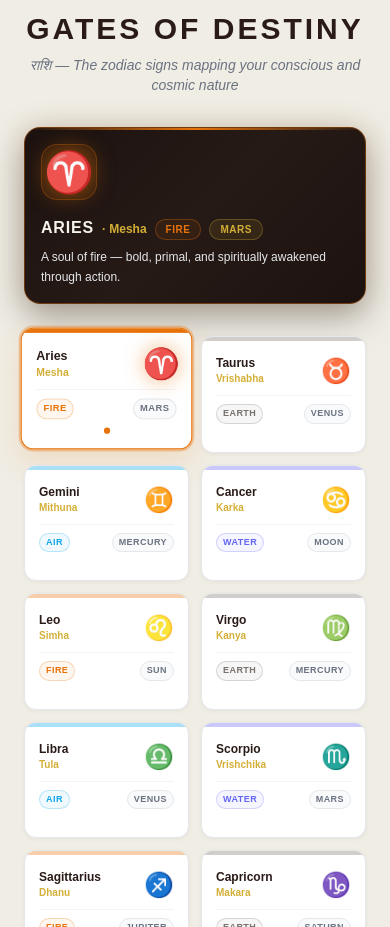
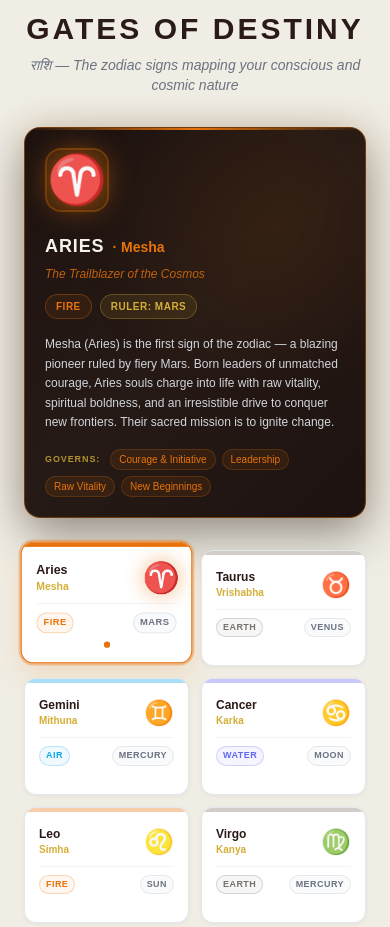
Before and after one commit to Saptak-d/ASTRODEV_Frontend, a React (Vite) app: page / in a window 390 px wide. Shown: the part 4560-5487 px from the top of the page. Built offline with nearby package versions, Linux system fonts and the light colour scheme.

Commit message:
feat: enrich zodiac detail box - bigger size, tagline, full desc, governs tags

```diff
--- a/src/pages/Landing.jsx
+++ b/src/pages/Landing.jsx
@@ -68,18 +68,78 @@ export default function Landing() {
 
 
   const zodiacs = [
-    { sign: '♈', nameKey: 'zodiac.aries.name',       subKey: 'zodiac.aries.sub',       element: 'Fire',  rulerKey: 'ruler.mars',    descKey: 'zodiac.aries.desc' },
-    { sign: '♉', nameKey: 'zodiac.taurus.name',      subKey: 'zodiac.taurus.sub',      element: 'Earth', rulerKey: 'ruler.venus',   descKey: 'zodiac.taurus.desc' },
-    { sign: '♊', nameKey: 'zodiac.gemini.name',      subKey: 'zodiac.gemini.sub',      element: 'Air',   rulerKey: 'ruler.mercury', descKey: 'zodiac.gemini.desc' },
-    { sign: '♋', nameKey: 'zodiac.cancer.name',      subKey: 'zodiac.cancer.sub',      element: 'Water', rulerKey: 'ruler.moon',    descKey: 'zodiac.cancer.desc' },
-    { sign: '♌', nameKey: 'zodiac.leo.name',         subKey: 'zodiac.leo.sub',         element: 'Fire',  rulerKey: 'ruler.sun',     descKey: 'zodiac.leo.desc' },
-    { sign: '♍', nameKey: 'zodiac.virgo.name',       subKey: 'zodiac.virgo.sub',       element: 'Earth', rulerKey: 'ruler.mercury', descKey: 'zodiac.virgo.desc' },
-    { sign: '♎', nameKey: 'zodiac.libra.name',       subKey: 'zodiac.libra.sub',       element: 'Air',   rulerKey: 'ruler.venus',   descKey: 'zodiac.libra.desc' },
-    { sign: '♏', nameKey: 'zodiac.scorpio.name',     subKey: 'zodiac.scorpio.sub',     element: 'Water', rulerKey: 'ruler.mars',    descKey: 'zodiac.scorpio.desc' },
-    { sign: '♐', nameKey: 'zodiac.sagittarius.name', subKey: 'zodiac.sagittarius.sub', element: 'Fire',  rulerKey: 'ruler.jupiter', descKey: 'zodiac.sagittarius.desc' },
-    { sign: '♑', nameKey: 'zodiac.capricorn.name',   subKey: 'zodiac.capricorn.sub',   element: 'Earth', rulerKey: 'ruler.saturn',  descKey: 'zodiac.capricorn.desc' },
-    { sign: '♒', nameKey: 'zodiac.aquarius.name',    subKey: 'zodiac.aquarius.sub',    element: 'Air',   rulerKey: 'ruler.saturn',  descKey: 'zodiac.aquarius.desc' },
-    { sign: '♓', nameKey: 'zodiac.pisces.name',      subKey: 'zodiac.pisces.sub',      element: 'Water', rulerKey: 'ruler.jupiter', descKey: 'zodiac.pisces.desc' },
+    {
+      sign: '♈', nameKey: 'zodiac.aries.name', subKey: 'zodiac.aries.sub', element: 'Fire', rulerKey: 'ruler.mars',
+      tagline: 'The Trailblazer of the Cosmos',
+      desc: 'Mesha (Aries) is the first sign of the zodiac — a blazing pioneer ruled by fiery Mars. Born leaders of unmatched courage, Aries souls charge into life with raw vitality, spiritual boldness, and an irresistible drive to conquer new frontiers. Their sacred mission is to ignite change.',
+      governs: ['Courage & Initiative', 'Leadership', 'Raw Vitality', 'New Beginnings'],
+    },
+    {
+      sign: '♉', nameKey: 'zodiac.taurus.name', subKey: 'zodiac.taurus.sub', element: 'Earth', rulerKey: 'ruler.venus',
+      tagline: 'The Sacred Builder of Abundance',
+      desc: 'Vrishabha (Taurus) is grounded in the eternal abundance of Earth, governed by the grace of Venus. Patient, devoted, and deeply sensual, Taurus souls build lasting foundations — in wealth, relationships, and art. Their inner stillness holds tremendous creative and material power.',
+      governs: ['Patience & Stability', 'Wealth', 'Sensuality', 'Artistic Grace'],
+    },
+    {
+      sign: '♊', nameKey: 'zodiac.gemini.name', subKey: 'zodiac.gemini.sub', element: 'Air', rulerKey: 'ruler.mercury',
+      tagline: 'The Twin Flame of Intellect',
+      desc: 'Mithuna (Gemini) pulses with Mercury\'s swift wind of intelligence and communication. The cosmic twins embody duality — bridging ideas, cultures, and minds with extraordinary eloquence. Versatile and perpetually curious, they are the messengers of divine thought and the weavers of connection.',
+      governs: ['Intellect & Wit', 'Communication', 'Adaptability', 'Social Bonds'],
+    },
+    {
+      sign: '♋', nameKey: 'zodiac.cancer.name', subKey: 'zodiac.cancer.sub', element: 'Water', rulerKey: 'ruler.moon',
+      tagline: 'Guardian of the Lunar Heart',
+      desc: 'Karka (Cancer) is the nurturing womb of the zodiac, cradled by the Moon\'s ever-changing tides. Gifted with profound intuition and emotional depth, Cancer souls are the sacred keepers of home, family, and ancestral memory — offering boundless compassion and an unbreakable protective love.',
+      governs: ['Intuition', 'Emotional Depth', 'Nurturing', 'Home & Ancestry'],
+    },
+    {
+      sign: '♌', nameKey: 'zodiac.leo.name', subKey: 'zodiac.leo.sub', element: 'Fire', rulerKey: 'ruler.sun',
+      tagline: 'The Sovereign Soul of the Sun',
+      desc: 'Simha (Leo) radiates with the boundless light of the Sun — the cosmic king who commands attention, inspires devotion, and illuminates every room. Born to lead with warmth, Leo souls carry an innate dignity and creative fire, transforming the world through their magnetic presence and noble heart.',
+      governs: ['Royalty & Dignity', 'Creative Fire', 'Generosity', 'Leadership'],
+    },
+    {
+      sign: '♍', nameKey: 'zodiac.virgo.name', subKey: 'zodiac.virgo.sub', element: 'Earth', rulerKey: 'ruler.mercury',
+      tagline: 'The Divine Healer of Precision',
+      desc: 'Kanya (Virgo) channels Mercury\'s analytical mastery through earthly service and sacred craftsmanship. The purest sign of discernment, Virgo souls refine the world through meticulous attention, selfless healing, and unwavering devotion to excellence — turning everyday work into an act of worship.',
+      governs: ['Analytical Mind', 'Healing & Service', 'Perfection', 'Practical Wisdom'],
+    },
+    {
+      sign: '♎', nameKey: 'zodiac.libra.name', subKey: 'zodiac.libra.sub', element: 'Air', rulerKey: 'ruler.venus',
+      tagline: 'The Cosmic Architect of Harmony',
+      desc: 'Tula (Libra) holds Venus\'s scales of cosmic justice and divine beauty. Born diplomats and artists, Libra souls are compelled by an eternal quest for fairness, aesthetic perfection, and meaningful partnership. Their greatest gift is the ability to create harmony where chaos once reigned.',
+      governs: ['Balance & Justice', 'Partnership', 'Aesthetic Beauty', 'Diplomacy'],
+    },
+    {
+      sign: '♏', nameKey: 'zodiac.scorpio.name', subKey: 'zodiac.scorpio.sub', element: 'Water', rulerKey: 'ruler.mars',
+      tagline: 'The Transformer of Hidden Depths',
+      desc: 'Vrishchika (Scorpio) descends into the deepest waters of the psyche, wielding Mars\'s raw power for alchemical transformation. Scorpio souls are fearless investigators of truth, masters of regeneration, and channels of profound mystical intensity — eternally reborn through the fire of their own will.',
+      governs: ['Transformation', 'Mysticism', 'Willpower', 'Hidden Truths'],
+    },
+    {
+      sign: '♐', nameKey: 'zodiac.sagittarius.name', subKey: 'zodiac.sagittarius.sub', element: 'Fire', rulerKey: 'ruler.jupiter',
+      tagline: 'The Cosmic Seeker of Higher Truth',
+      desc: 'Dhanu (Sagittarius) blazes with Jupiter\'s expansive fire — the eternal archer whose arrow points toward the heavens. Philosophers, adventurers, and truth-seekers, Sagittarius souls transcend boundaries, both physical and spiritual, driven by an insatiable hunger for wisdom, freedom, and higher purpose.',
+      governs: ['Higher Wisdom', 'Freedom & Adventure', 'Philosophy', 'Spiritual Growth'],
+    },
+    {
+      sign: '♑', nameKey: 'zodiac.capricorn.name', subKey: 'zodiac.capricorn.sub', element: 'Earth', rulerKey: 'ruler.saturn',
+      tagline: 'The Mountain Climber of Destiny',
+      desc: 'Makara (Capricorn) is sculpted by Saturn\'s patient hand — the relentless mountain climber who earns mastery through discipline, sacrifice, and time. Capricorn souls carry ancient wisdom and karmic authority, building empires of lasting achievement through sheer perseverance and unwavering ambition.',
+      governs: ['Ambition & Mastery', 'Discipline', 'Karmic Duty', 'Long-term Vision'],
+    },
+    {
+      sign: '♒', nameKey: 'zodiac.aquarius.name', subKey: 'zodiac.aquarius.sub', element: 'Air', rulerKey: 'ruler.saturn',
+      tagline: 'The Visionary of the New Age',
+      desc: 'Kumbha (Aquarius) pours Saturn\'s cosmic waters of knowledge upon all of humanity. The great humanitarian and revolutionary thinker, Aquarius souls are centuries ahead of their time — visionaries who shatter outdated systems to usher in a more just, enlightened, and unified world.',
+      governs: ['Humanitarianism', 'Innovation', 'Collective Vision', 'Higher Ideals'],
+    },
+    {
+      sign: '♓', nameKey: 'zodiac.pisces.name', subKey: 'zodiac.pisces.sub', element: 'Water', rulerKey: 'ruler.jupiter',
+      tagline: 'The Mystic Ocean of the Soul',
+      desc: 'Meena (Pisces) dissolves all boundaries in Jupiter\'s infinite oceanic consciousness. The most spiritually evolved sign, Pisces souls float between worlds — gifted with transcendent empathy, visionary dreams, and a divine connection to the unseen realms. They are the universe dreaming of itself.',
+      governs: ['Spiritual Transcendence', 'Empathy & Compassion', 'Dreams & Visions', 'Unity'],
+    },
   ];
 
   const planets = [
@@ -557,11 +617,11 @@ export default function Landing() {
             const elColor = elementColors[z.element] || '#D4AF37';
             return (
               <div
-                className="max-w-3xl mx-auto mb-8 rounded-2xl p-4 sm:p-5 md:p-6 border text-left shadow-xl transition-all duration-300 relative overflow-hidden"
+                className="max-w-4xl mx-auto mb-8 rounded-2xl p-5 sm:p-7 md:p-8 border text-left shadow-xl transition-all duration-300 relative overflow-hidden"
                 style={{
                   background: 'linear-gradient(135deg, #1C120F 0%, #261A16 50%, #1C120F 100%)',
                   borderColor: elColor + '66',
-                  boxShadow: `0 12px 36px rgba(0,0,0,0.35), 0 0 24px ${elColor}20`,
+                  boxShadow: `0 16px 48px rgba(0,0,0,0.4), 0 0 32px ${elColor}22`,
                 }}
               >
                 {/* Glowing accent top line */}
@@ -571,18 +631,23 @@ export default function Landing() {
                     background: `linear-gradient(90deg, transparent, ${elColor}, transparent)`,
                   }}
                 />
+                {/* Subtle bg glow */}
+                <div
+                  className="absolute top-0 right-0 w-48 h-48 rounded-full blur-3xl pointer-events-none opacity-10"
+                  style={{ background: elColor }}
+                />
 
-                <div className="flex flex-col sm:flex-row items-start sm:items-center gap-4 sm:gap-5">
+                <div className="flex flex-col sm:flex-row items-start gap-5 sm:gap-7 relative">
                   {/* Zodiac Symbol */}
                   <div
-                    className="shrink-0 flex items-center justify-center w-14 h-14 sm:w-16 sm:h-16 rounded-2xl select-none"
+                    className="shrink-0 flex items-center justify-center w-16 h-16 sm:w-20 sm:h-20 rounded-2xl select-none"
                     style={{
                       background: elColor + '18',
-                      border: `1px solid ${elColor}45`,
+                      border: `2px solid ${elColor}45`,
                       color: elColor,
-                      fontSize: '2.5rem',
+                      fontSize: '3rem',
                       lineHeight: 1,
-                      filter: `drop-shadow(0 0 10px ${elColor}88)`,
+                      filter: `drop-shadow(0 0 14px ${elColor}99)`,
                     }}
                   >
                     {z.sign}
@@ -590,33 +655,58 @@ export default function Landing() {
 
                   {/* Zodiac Details */}
                   <div className="flex-1 min-w-0">
-                    <div className="flex flex-wrap items-baseline gap-2 mb-2">
-                      <h3 className="text-base sm:text-xl font-bold text-[#F5F2E9] font-serif tracking-wider uppercase">
+                    {/* Name row */}
+                    <div className="flex flex-wrap items-baseline gap-2 mb-1.5">
+                      <h3 className="text-lg sm:text-2xl font-bold text-[#F5F2E9] font-serif tracking-wider uppercase">
                         {t(z.nameKey)}
                       </h3>
-                      <span className="text-xs sm:text-sm font-sans font-bold text-[#D4AF37]">
+                      <span className="text-sm font-sans font-bold" style={{ color: elColor }}>
                         · {t(z.subKey)}
                       </span>
-                      <div className="flex items-center gap-2 sm:ml-auto">
+                    </div>
+
+                    {/* Tagline */}
+                    <p className="text-xs sm:text-sm font-sans italic mb-3" style={{ color: elColor + 'CC' }}>
+                      {z.tagline}
+                    </p>
+
+                    {/* Badges row */}
+                    <div className="flex flex-wrap items-center gap-2 mb-4">
+                      <span
+                        className="text-[10px] font-sans font-bold uppercase tracking-wider px-2.5 py-1 rounded-full border"
+                        style={{ color: elColor, borderColor: elColor + '50', backgroundColor: elColor + '15' }}
+                      >
+                        {t(elementKeyMap[z.element])}
+                      </span>
+                      <span className="text-[10px] font-sans font-bold uppercase tracking-wider px-2.5 py-1 rounded-full border border-[#D4AF37]/30 text-[#D4AF37] bg-[#D4AF37]/10">
+                        Ruler: {t(z.rulerKey)}
+                      </span>
+                    </div>
+
+                    {/* Rich description */}
+                    <p className="text-xs sm:text-sm text-gray-300 font-sans leading-relaxed mb-4">
+                      {z.desc}
+                    </p>
+
+                    {/* Governs tags */}
+                    <div className="flex flex-wrap items-center gap-1.5">
+                      <span className="text-[9px] font-sans font-bold uppercase tracking-widest text-[#D4AF37]/80 mr-1">
+                        Governs:
+                      </span>
+                      {z.governs.map((gov, gi) => (
                         <span
-                          className="text-[10px] font-sans font-bold uppercase tracking-wider px-2.5 py-0.5 rounded-full border"
+                          key={gi}
+                          className="text-[10px] font-sans font-medium px-2 py-0.5 rounded-full"
                           style={{
                             color: elColor,
-                            borderColor: elColor + '50',
-                            backgroundColor: elColor + '15',
+                            background: elColor + '18',
+                            border: `1px solid ${elColor}35`,
                           }}
                         >
-                          {t(elementKeyMap[z.element])}
+                          {gov}
                         </span>
-                        <span className="text-[10px] font-sans font-bold uppercase tracking-wider px-2.5 py-0.5 rounded-full border border-[#D4AF37]/30 text-[#D4AF37] bg-[#D4AF37]/10">
-                          {t(z.rulerKey)}
-                        </span>
-                      </div>
+                      ))}
                     </div>
-
-                    <p className="text-xs sm:text-sm text-gray-200 font-sans leading-relaxed">
-                      {t(z.descKey)}
-                    </p>
                   </div>
                 </div>
               </div>
```
